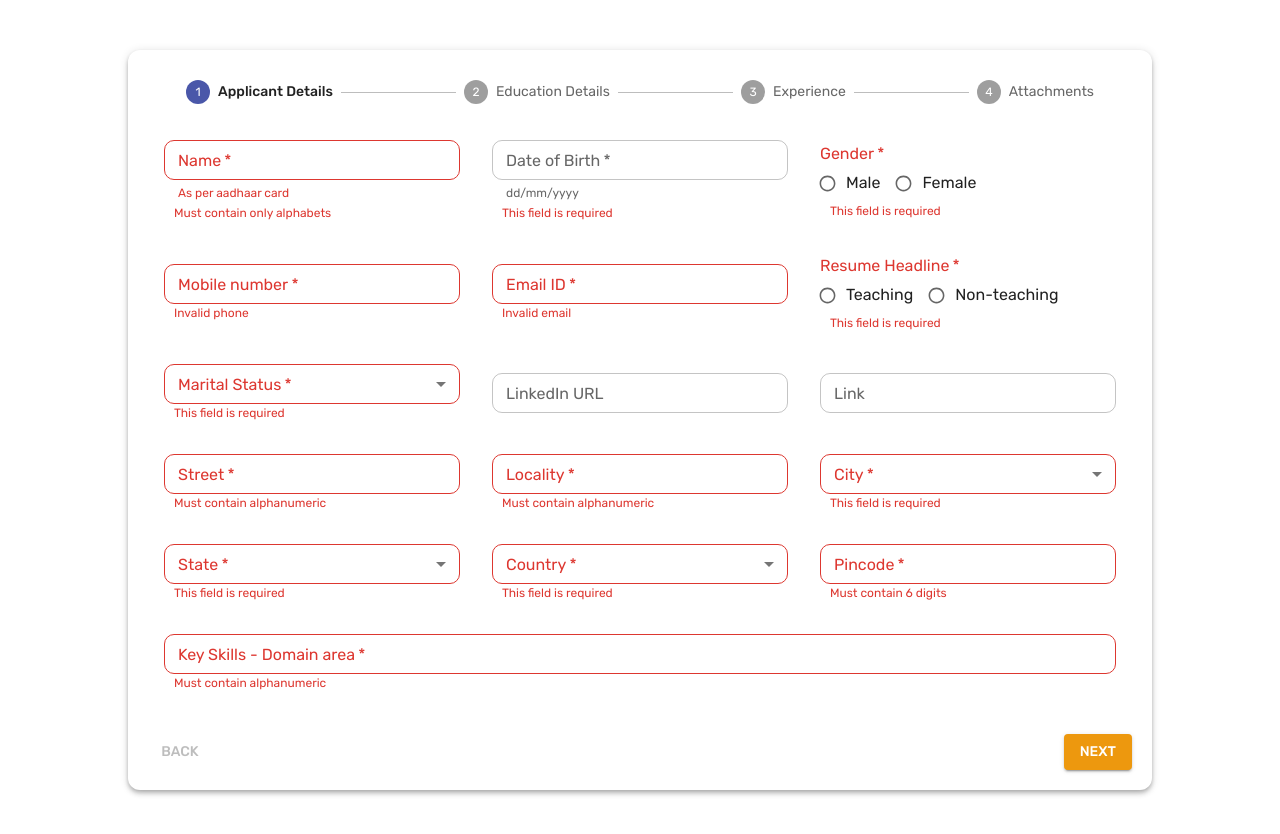
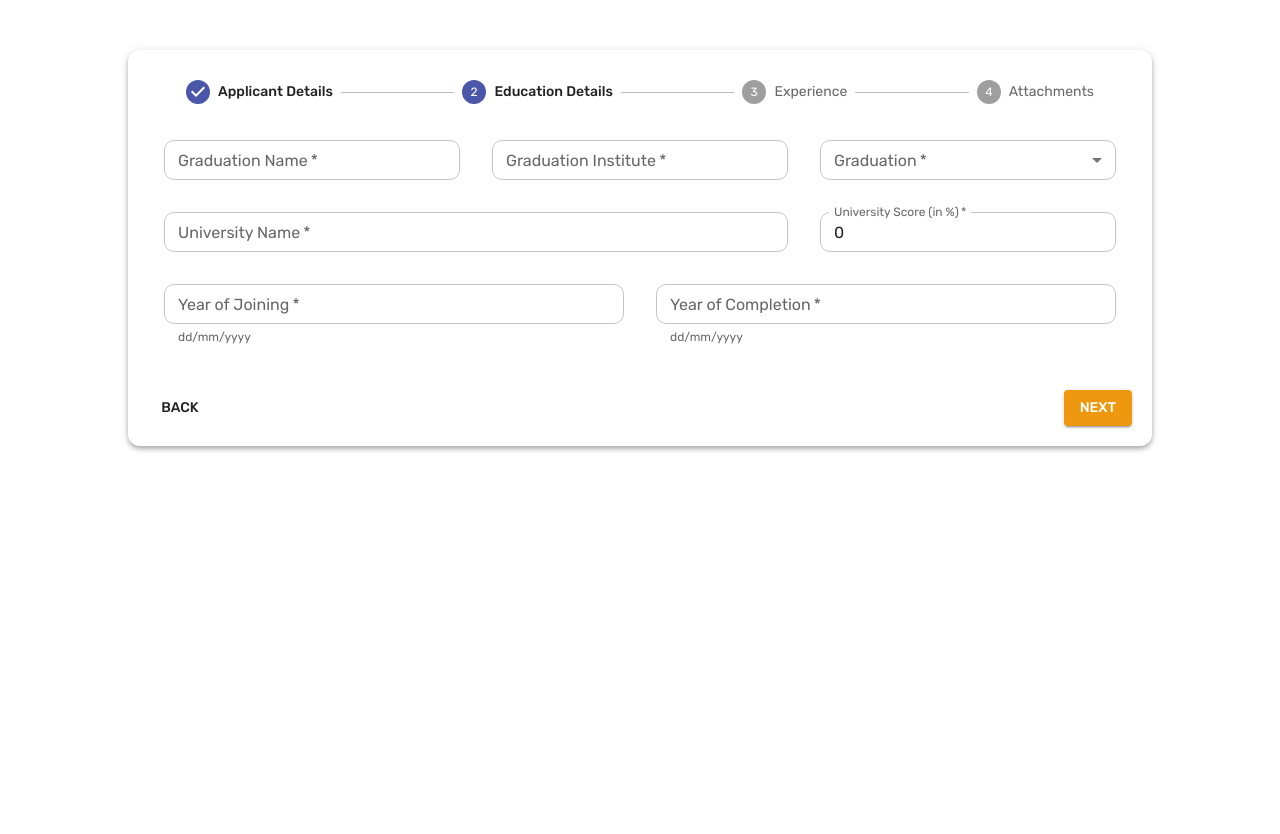
Before and after one commit to AcharyaUniversity/JobApplication, a React (Create React App) app: page / in a window 1280 px wide. Both pictures are taken after a click on the button "NEXT". Shown: the top 834 px of the page. After the commit the page ends 800 px from the top, so only its background shows below. Built offline with nearby package versions, Linux system fonts and the light colour scheme.

Commit message:
make education details form

```diff
--- a/src/components/Inputs/CustomTextField.tsx
+++ b/src/components/Inputs/CustomTextField.tsx
@@ -4,7 +4,7 @@ import { makeStyles } from "@mui/styles";
 
 interface Props {
   name: string;
-  value: string;
+  value: any;
   handleChange: (e: any) => void;
   error?: string;
   [x: string]: any;
--- a/src/containers/FormStepper.tsx
+++ b/src/containers/FormStepper.tsx
@@ -25,6 +25,7 @@ function FormStepper() {
 
   const [applicantErrors, setApplicantErrors] = useState<any>({});
   const [educationErrors, setEducationErrors] = useState<any>({});
+  const [experienceErrors, setExperienceErrors] = useState<any>({});
 
   const steps = [
     {
@@ -49,7 +50,13 @@ function FormStepper() {
     },
     {
       label: "Experience",
-      form: <ExperienceForm />,
+      form: (
+        <ExperienceForm
+          values={values}
+          setValues={setValues}
+          errors={experienceErrors}
+        />
+      ),
     },
     {
       label: "Attachments",
@@ -113,9 +120,11 @@ function FormStepper() {
     temp.universityName = values.education.universityName
       ? ""
       : "This field is required";
-    temp.universityScore = values.education.universityScore
-      ? ""
-      : "This field is required";
+    temp.universityScore =
+      values.education.universityScore >= 0 &&
+      values.education.universityScore <= 100
+        ? ""
+        : "Invalid number";
     temp.yearOfJoining = values.education.yearOfJoining
       ? ""
       : "This field is required";
@@ -129,10 +138,8 @@ function FormStepper() {
   };
 
   const handleNext = () => {
-    if (activeStep === 0 && validateApplicant())
-      setActiveStep((prevActiveStep) => prevActiveStep + 1);
-    if (activeStep === 1 && validateEducation())
-      setActiveStep((prevActiveStep) => prevActiveStep + 1);
+    if (activeStep === 0) setActiveStep((prevActiveStep) => prevActiveStep + 1);
+    if (activeStep === 1) setActiveStep((prevActiveStep) => prevActiveStep + 1);
   };
 
   const handleBack = () => {
--- a/src/containers/Forms/EducationDetailsForm.tsx
+++ b/src/containers/Forms/EducationDetailsForm.tsx
@@ -3,7 +3,6 @@ import { Box, Grid } from "@mui/material";
 import CustomTextField from "../../components/Inputs/CustomTextField";
 import { makeStyles } from "@mui/styles";
 import CustomDatePicker from "../../components/Inputs/CustomDatePicker";
-import CustomRadioButtons from "../../components/Inputs/CustomRadioButtons";
 import CustomSelect from "../../components/Inputs/CustomSelect";
 import { IFormState } from "../../states/FormState";
 
@@ -25,8 +24,8 @@ function EducationDetailsForm({ values, setValues, errors }: Props) {
   const handleChange = (e: any) => {
     setValues({
       ...values,
-      applicant: {
-        ...values.applicant,
+      education: {
+        ...values.education,
         [e.target.name]: e.target.value,
       },
     });
@@ -45,14 +44,96 @@ function EducationDetailsForm({ values, setValues, errors }: Props) {
         <>
           <Grid item xs={12} md={4}>
             <CustomTextField
-              name="name"
-              value={values.applicant.name}
+              name="graduationName"
+              value={values.education.graduationName}
               handleChange={handleChange}
               fullWidth
-              label="Name"
-              helperText="As per aadhaar card"
-              error={errors.name}
+              label="Graduation Name"
+              error={errors.graduationName}
               required
+            />
+          </Grid>
+          <Grid item xs={12} md={4}>
+            <CustomTextField
+              name="graduationInstitute"
+              value={values.education.graduationInstitute}
+              handleChange={handleChange}
+              fullWidth
+              label="Graduation Institute"
+              error={errors.graduationInstitute}
+              required
+            />
+          </Grid>
+          <Grid item xs={12} md={4}>
+            <CustomSelect
+              name="graduation"
+              label="Graduation"
+              value={values.education.graduation}
+              items={[
+                { value: "Value 1", label: "Value 1" },
+                { value: "Value 2", label: "Value 2" },
+                { value: "Value 3", label: "Value 3" },
+                { value: "Value 4", label: "Value 4" },
+              ]}
+              handleChange={handleChange}
+              required
+              error={errors.graduation}
+            />
+          </Grid>
+        </>
+
+        {/* second row */}
+        <>
+          <Grid item xs={12} md={8}>
+            <CustomTextField
+              name="universityName"
+              value={values.education.universityName}
+              handleChange={handleChange}
+              fullWidth
+              label="University Name"
+              error={errors.universityName}
+              required
+            />
+          </Grid>
+          <Grid item xs={12} md={4}>
+            <CustomTextField
+              name="universityScore"
+              value={values.education.universityScore}
+              handleChange={handleChange}
+              fullWidth
+              label="University Score (in %)"
+              error={errors.universityScore}
+              required
+            />
+          </Grid>
+        </>
+
+        {/* 3rd row */}
+        <>
+          <Grid item xs={12} md={6}>
+            <CustomDatePicker
+              value={values.education.yearOfJoining}
+              handleChange={(val: Date | null) =>
+                setValues({
+                  ...values,
+                  education: { ...values.education, yearOfJoining: val },
+                })
+              }
+              label="Year of Joining"
+              error={errors.yearOfJoining}
+            />
+          </Grid>
+          <Grid item xs={12} md={6}>
+            <CustomDatePicker
+              value={values.education.yearOfCompletion}
+              handleChange={(val: Date | null) =>
+                setValues({
+                  ...values,
+                  education: { ...values.education, yearOfCompletion: val },
+                })
+              }
+              label="Year of Completion"
+              error={errors.yearOfCompletion}
             />
           </Grid>
         </>
--- a/src/containers/Forms/ExperienceForm.tsx
+++ b/src/containers/Forms/ExperienceForm.tsx
@@ -1,7 +1,62 @@
-import React from "react";
+import { Dispatch, SetStateAction, useState } from "react";
+import { Box, Grid } from "@mui/material";
+import CustomTextField from "../../components/Inputs/CustomTextField";
+import { makeStyles } from "@mui/styles";
+import CustomDatePicker from "../../components/Inputs/CustomDatePicker";
+import CustomSelect from "../../components/Inputs/CustomSelect";
+import { IFormState } from "../../states/FormState";
 
-function ExperienceForm() {
-  return <div>ExperienceForm</div>;
+interface Props {
+  values: IFormState;
+  setValues: Dispatch<SetStateAction<IFormState>>;
+  errors: any;
+}
+
+const useStyles = makeStyles(() => ({
+  form: {
+    padding: "10px 0",
+  },
+}));
+
+function ExperienceForm({ values, setValues, errors }: Props) {
+  const classes = useStyles();
+
+  const handleChange = (e: any) => {
+    setValues({
+      ...values,
+      education: {
+        ...values.education,
+        [e.target.name]: e.target.value,
+      },
+    });
+  };
+
+  return (
+    <Box component="form" className={classes.form}>
+      <Grid
+        container
+        alignItems="center"
+        justifyContent="flex-start"
+        rowSpacing={4}
+        columnSpacing={{ xs: 2, md: 4 }}
+      >
+        {/* first row */}
+        <>
+          <Grid item xs={12} md={4}>
+            <CustomTextField
+              name="graduationName"
+              value={values.education.graduationName}
+              handleChange={handleChange}
+              fullWidth
+              label="Graduation Name"
+              error={errors.graduationName}
+              required
+            />
+          </Grid>
+        </>
+      </Grid>
+    </Box>
+  );
 }
 
 export default ExperienceForm;
--- a/src/states/FormState.ts
+++ b/src/states/FormState.ts
@@ -22,7 +22,7 @@ export interface IEducationState {
   graduationInstitute: string;
   graduation: string;
   universityName: string;
-  universityScore: 0;
+  universityScore: number;
   yearOfJoining: Date | null;
   yearOfCompletion: Date | null;
 }
@@ -30,9 +30,9 @@ export interface IEducationState {
 export interface IExperienceState {
   employerName: string;
   designation: string;
-  ctcDown: 0;
-  expYears: 0;
-  expMonths: 0;
+  ctcDown: number;
+  expYears: number;
+  expMonths: number;
 }
 
 export interface IAttachmentState {
```
